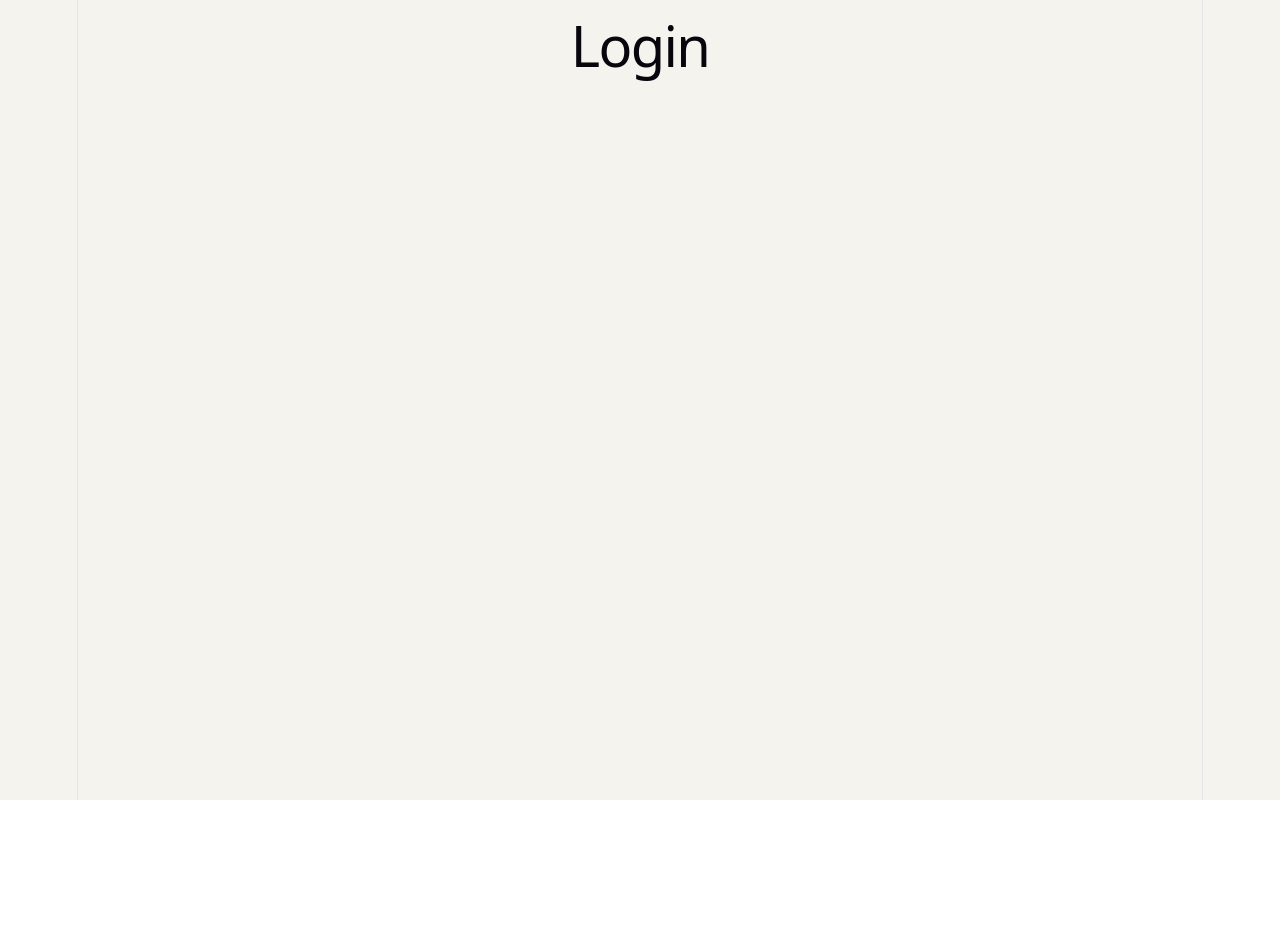
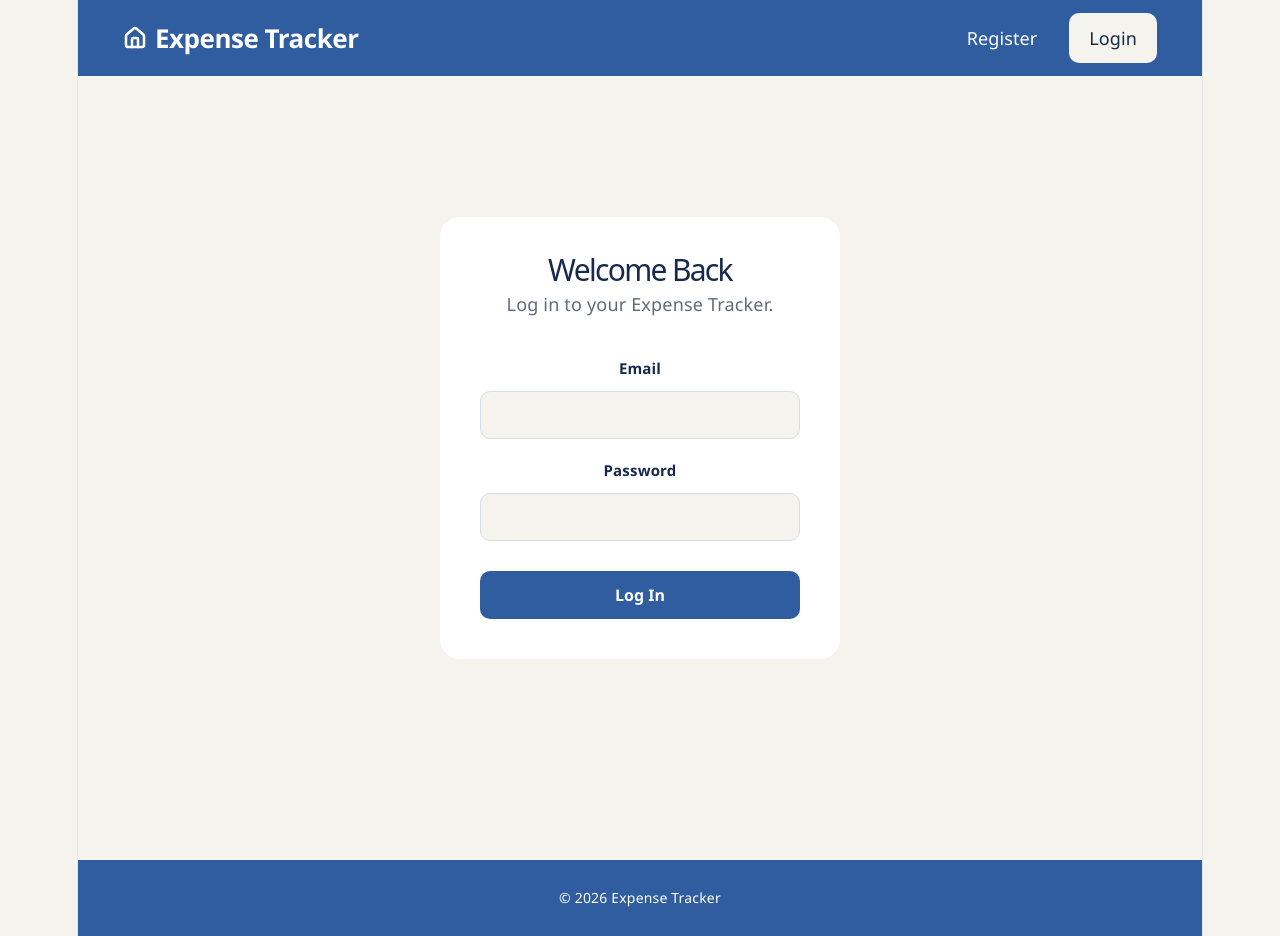
Before and after one commit to alyssanovelli/expense-tracker, a React (Vite) app: page /login in a window 1280 px wide. Before the commit the page ends 800 px from the top, so only its background shows below. Built offline with nearby package versions, Linux system fonts and the light colour scheme.

Commit message:
Create Login page

```diff
--- a/package.json
+++ b/package.json
@@ -15,6 +15,7 @@
     "chart.js": "^4.5.1",
     "express": "^5.2.1",
     "jsonwebtoken": "^9.0.3",
+    "lucide-react": "^1.31.0",
     "pg": "^8.23.0",
     "react": "^19.2.8",
     "react-chartjs-2": "^5.3.1",
--- /dev/null
+++ b/src/components/Footer.css
@@ -0,0 +1,19 @@
+.footer {
+    width: 100%;
+    box-sizing: border-box;
+
+    background-color: #2f5d9f;
+    color: white;
+
+    padding: 25px 45px;
+    margin-top: 60px;
+
+    text-align: center;
+
+    font-family: 'Segoe UI', sans-serif;
+}
+
+.footer p {
+    margin: 0;
+    font-size: 14px;
+}
--- /dev/null
+++ b/src/components/Footer.jsx
@@ -0,0 +1,11 @@
+import "./Footer.css";
+
+function Footer() {
+    return (
+        <footer className="footer">
+            <p>© 2026 Expense Tracker</p>
+        </footer>
+    );
+}
+
+export default Footer;
--- a/src/components/HomeNavBar.css
+++ b/src/components/HomeNavBar.css
@@ -14,22 +14,42 @@ body {
 }
 
 .home-nav-bar .logo {
+    display: flex;
+    align-items: center;
+    gap: 8px;
     font-size: 26px;
     font-weight: 700;
     letter-spacing: -0.5px;
+    color: white;
+    white-space: nowrap;
+    flex-shrink: 0;
+    margin: 0;
+}
+
+.home-icon {
+    color: white;
+    display: flex;
+    align-items: center;
+    background: none;
+    padding: 0;
+}
+
+.home-icon:hover {
+    background-color: transparent;
     color: white;
 }
 
 .home-nav-bar ul {
     list-style: none;
     display: flex;
+    flex-direction: row;
     align-items: center;
     gap: 12px;
     margin: 0;
     padding: 0;
 }
 
-.home-nav-bar a {
+.home-nav-bar ul a {
     display: block;
     padding: 12px 20px;
     color: white;
@@ -39,7 +59,13 @@ body {
     border-radius: 10px;
     transition: background-color 0.2s ease, color 0.2s ease;
 }
+
 .home-nav-bar a:hover {
     background-color: #f5f3ee;
     color: #172a4d;
 }
+
+.home-nav-bar ul a.active {
+    background-color: #f5f3ee;
+    color: #172a4d;
+}
--- a/src/components/HomeNavBar.jsx
+++ b/src/components/HomeNavBar.jsx
@@ -1,12 +1,16 @@
-import { NavLink } from "react-router-dom";
+import { NavLink, Link } from "react-router-dom";
 import "./HomeNavBar.css";
+import { House } from "lucide-react"
 
 function HomeNavBar() {
   return (
     <nav className="home-nav-bar">
-    <div className="logo">
-        Expense Tracker
-    </div>
+     <div className="logo">
+          <Link to="/" className="home-icon">
+            <House size={24} strokeWidth={2.5} />
+          </Link>
+          <span>Expense Tracker</span>
+      </div>
 
         <ul>
         <li><NavLink to="/Register" activeClassName="active">Register</NavLink></li>
--- /dev/null
+++ b/src/pages/Login.css
@@ -0,0 +1,87 @@
+body {
+    margin: 0;
+    font-family: 'Segoe UI', sans-serif;
+    background-color: #f5f3ee;
+    color: #172a4d;
+}
+.login-page {
+    min-height: 100vh;
+    background-color: #f5f3ee;
+    font-family: 'Segoe UI', sans-serif;
+    color: #172a4d;
+}
+
+.login-content {
+    min-height: calc(100vh - 76px);
+    display: flex;
+    justify-content: center;
+    align-items: center;
+}
+
+.login-card {
+    width: 400px;
+    background-color: white;
+    padding: 40px;
+    border-radius: 20px;
+    box-sizing: border-box;
+}
+
+.login-card h1 {
+    margin: 0;
+    font-size: 30px;
+    color: #172a4d;
+}
+
+.login-card p {
+    margin-top: 8px;
+    margin-bottom: 30px;
+    color: #5f6b7a;
+}
+
+.login-card form {
+    display: flex;
+    flex-direction: column;
+    gap: 10px;
+}
+
+.login-card label {
+    font-size: 15px;
+    font-weight: 600;
+    margin-top: 8px;
+}
+
+
+.login-card input {
+    padding: 13px 15px;
+    border: 1px solid #d8dce3;
+    border-radius: 10px;
+    background-color: #f5f3ee;
+
+    font-family: 'Segoe UI', sans-serif;
+    font-size: 15px;
+    outline: none;
+}
+
+.login-card input:focus {
+    border-color: #2f5d9f;
+}
+
+.login-card button {
+    margin-top: 20px;
+    padding: 13px;
+
+    border: none;
+    border-radius: 10px;
+
+    background-color: #2f5d9f;
+    color: white;
+
+    font-family: 'Segoe UI', sans-serif;
+    font-size: 16px;
+    font-weight: 600;
+    cursor: pointer;
+}
+
+.login-card button:hover {
+    background-color: #244b82;
+}
--- a/src/pages/Login.jsx
+++ b/src/pages/Login.jsx
@@ -1,3 +1,68 @@
-export default function Login() {
-    return <h1>Login</h1>;
+import { useState } from "react";
+import "./Login.css";
+import HomeNavBar from "../components/HomeNavBar"
+import Footer from "../components/Footer.jsx";
+
+function Login() {
+    const [email, setEmail] = useState("");
+    const [password, setPassword] = useState("");
+
+    const handleSubmit = async (e) => {
+        e.preventDefault();
+
+        const response = await fetch("http://localhost:5000/api/login", {
+            method: "POST",
+            headers: {
+                "Content-Type": "application/json",
+            },
+            body: JSON.stringify({
+                email,
+                password,
+            }),
+        });
+
+        const data = await response.json();
+
+        if(!response.ok) {
+            console.error(data);
+            return;
+        }
+
+        console.log("Logged in:", data);
+        localStorage.setItem("token", data.token);
+    };
+    return (
+        <div className="login-page">
+            <HomeNavBar />
+
+            <main className="login-content">
+            <div className="login-card">
+                <h1>Welcome Back</h1>
+                <p>Log in to your Expense Tracker.</p>
+
+                <form onSubmit={handleSubmit}>
+                    <label>Email</label>
+                    <input
+                        type="email"
+                        value={email}
+                        onChange={(e) => setEmail(e.target.value)}
+                        />
+                    <label>Password</label>
+                        <input
+                            type="password"
+                            value={password}
+                            onChange={(e) => setPassword(e.target.value)}
+                        />
+
+                        <button type="submit">
+                            Log In
+                        </button>
+                </form>
+            </div>
+            </main>
+
+            <Footer />
+        </div>
+    )
 }
+export default Login;
--- a/src/pages/Transactions.jsx
+++ b/src/pages/Transactions.jsx
@@ -1,6 +1,7 @@
 import Sidebar from "../components/sidebar";
 import { useState } from "react";
 import "./Transactions.css"
+import Footer from "../components/Footer"
 
 function Transactions() {
     const [name, setName] = useState("");
@@ -51,7 +52,9 @@ function Transactions() {
             setType("expense");
             setDate("");
             setNote("");
-            setShowForm(false);
+
+            toggleForm();
+
         } catch (error) {
             console.error("Error saving transaction:", error);
         }
@@ -116,6 +119,8 @@ function Transactions() {
             </div>
         )}
         </main>
+
+        <Footer />
         </div>
 
 
```
Also changed, not shown: 2 other files (tests, documents, lock files or other folders).
